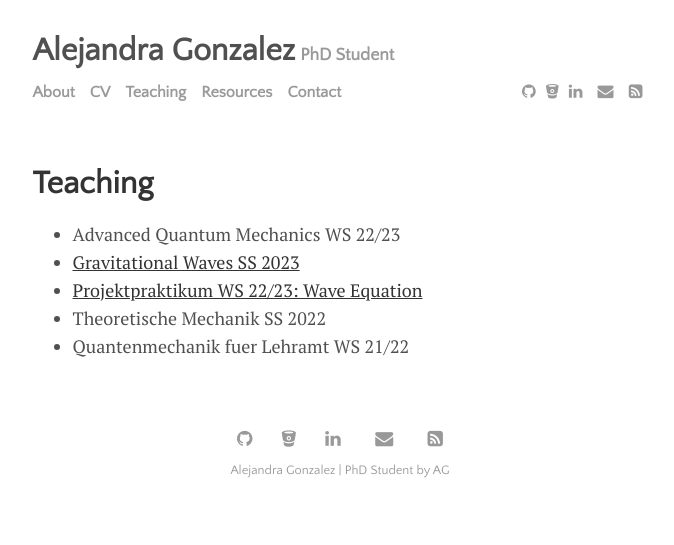
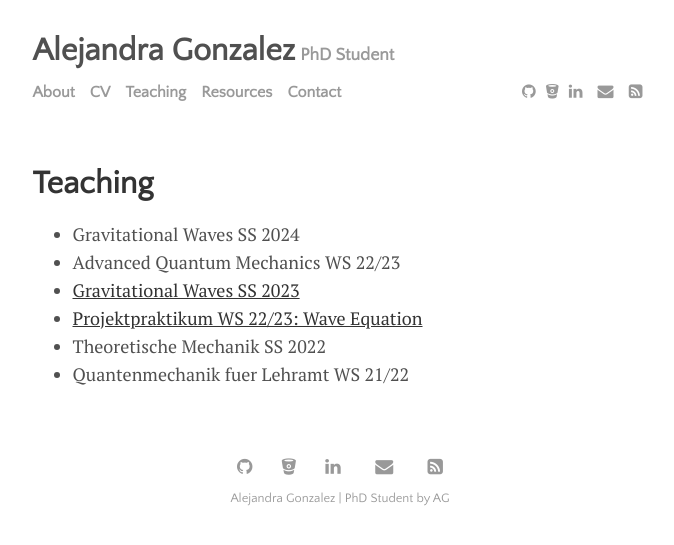
Before and after one commit to ar-gonzalez/ar-gonzalez.github.io, a Jekyll site: the page built from menu/teaching.md, in a window 1280 px wide. Shown: the top 545 px of the page, without its empty margins (300-974 px from the left). Built offline with Jekyll 4.4.1, drawn with Linux system fonts in a browser that asks for light colours.

Commit message:
added GW 2024 lecture to teaching section

```diff
--- a/menu/teaching.md
+++ b/menu/teaching.md
@@ -3,6 +3,7 @@ layout: page
 title: "Teaching"
 permalink: /teaching
 ---
+- Gravitational Waves SS 2024
 - Advanced Quantum Mechanics WS 22/23
 - [Gravitational Waves SS 2023](/teaching/gwsose2023)
 - [Projektpraktikum WS 22/23: Wave Equation](/teaching/ppwise2022)
```
